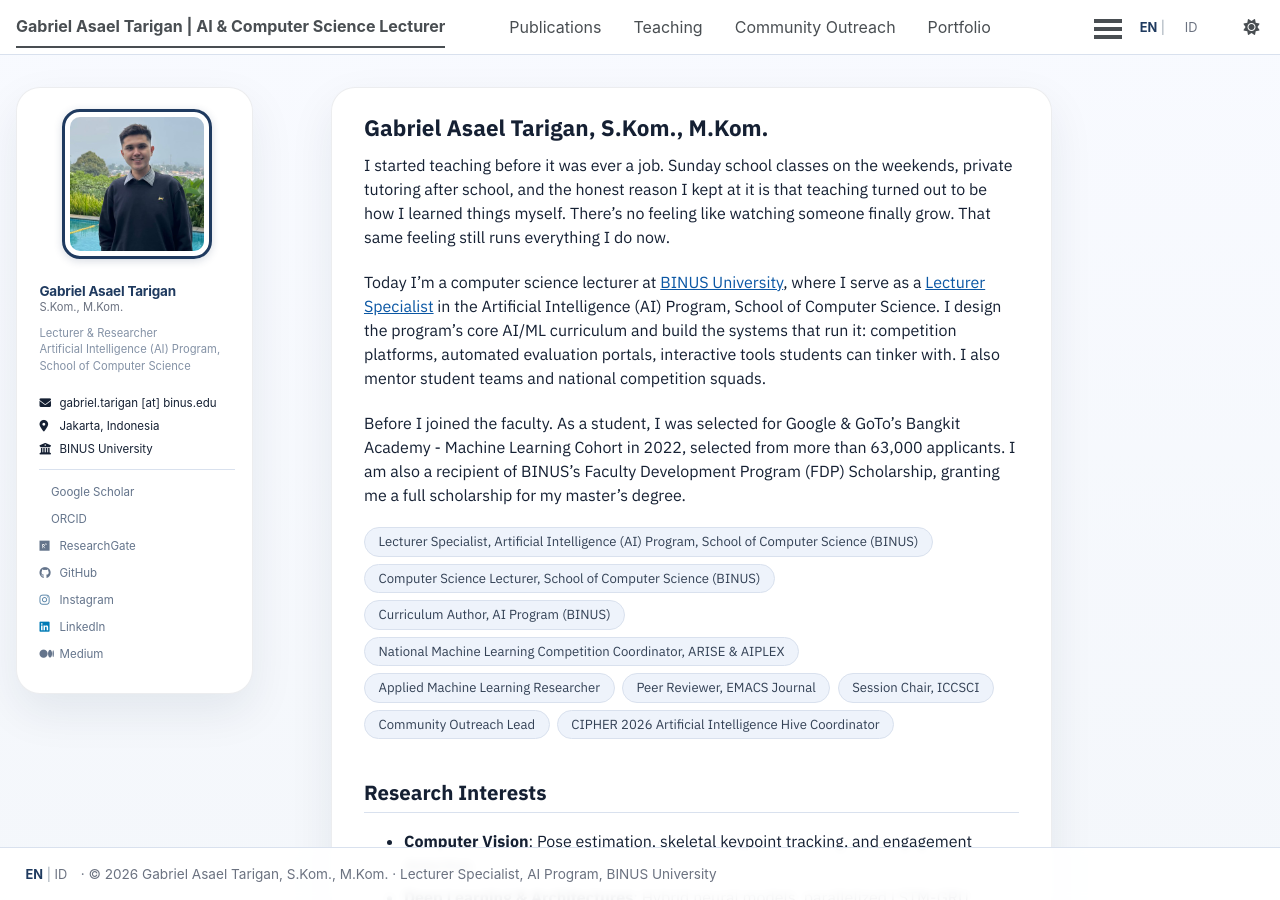
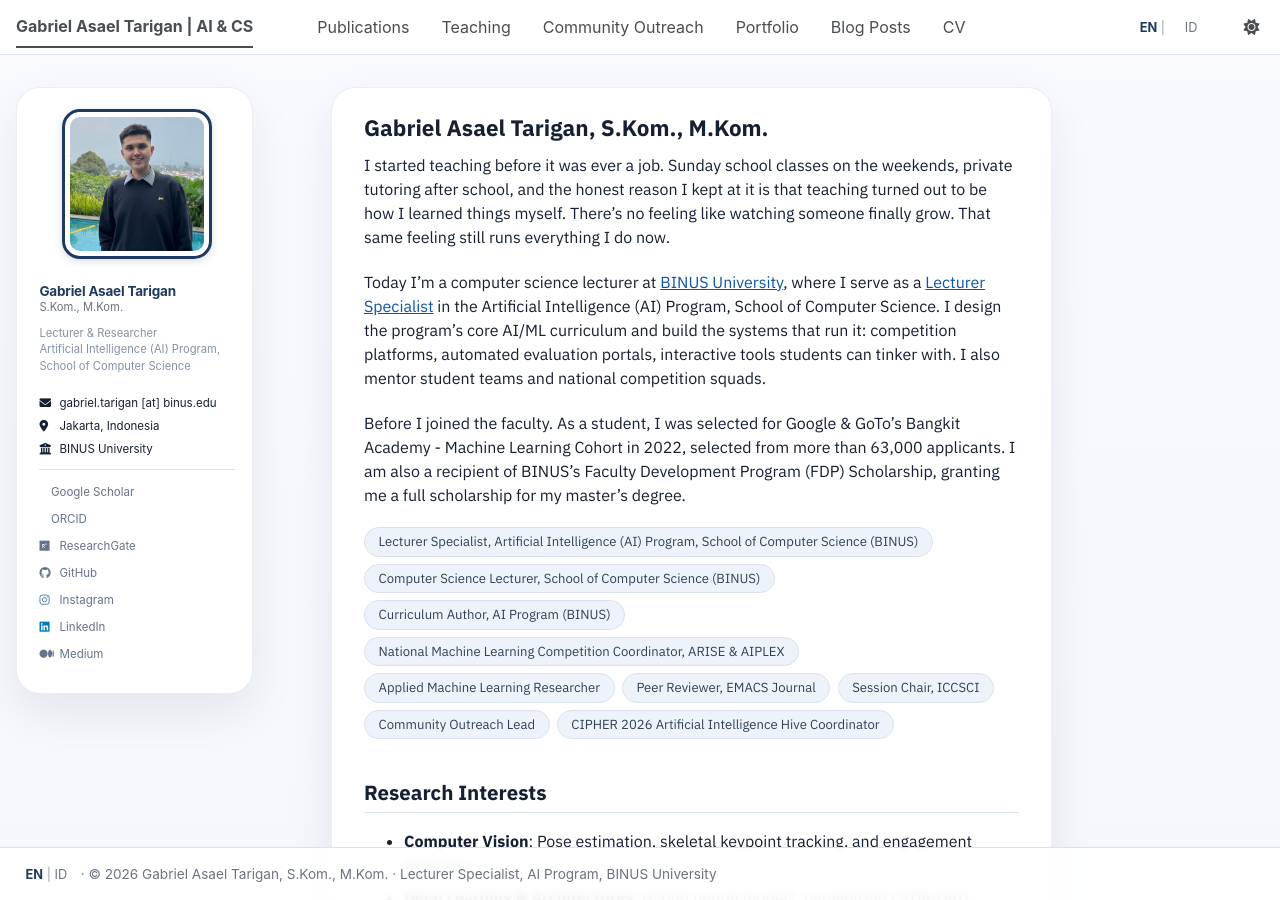
Before and after one commit to asaeltarigan/asaeltarigan.github.io, a Jekyll site: the page built from _pages/about.md, in a window 1280 px wide and 900 px high. Built offline with Jekyll 4.4.1, drawn with Linux system fonts in a browser that asks for light colours; a style sheet for code colours, icons or effects is not loaded.

Commit message:
Top bar: short 'AI & CS' in masthead, long AI & Computer Science Lecturer in page titles

```diff
--- a/_config.yml
+++ b/_config.yml
@@ -9,7 +9,8 @@
 # Basic Site Settings
 locale                   : "en-US"
 site_theme               : "default" # The available themes options are "default", "air", "sunrise", "mint", "dirt" and "contrast"
-title                    : "Gabriel Asael Tarigan | AI & Computer Science Lecturer"
+title                    : "Gabriel Asael Tarigan | Artificial Intelligence & Computer Science Lecturer"
+masthead_title           : "Gabriel Asael Tarigan | AI & CS" # short form shown in top bar only
 title_separator          : "-"
 name                     : &name "Gabriel Asael Tarigan"
 description              : &description "Gabriel Asael Tarigan - Lecturer & Researcher in the Artificial Intelligence (AI) Program, School of Computer Science at BINUS University, Jakarta. A computer science lecturer working on applied ML: time-series forecasting, ML systems, MLOps, and the AI curriculum he designed and built."
--- a/_includes/masthead.html
+++ b/_includes/masthead.html
@@ -5,7 +5,7 @@
       <nav id="site-nav" class="greedy-nav">
         <ul class="visible-links">
           <li class="masthead__menu-item masthead__menu-item--lg persist {% if page.url == '/' or page.url == '/index.html' %}selected{% endif %}">
-            <a href="{{ base_path }}/">{{ site.title }}</a>
+            <a href="{{ base_path }}/">{{ site.masthead_title | default: site.title }}</a>
           </li>
           {% for link in site.data.navigation.main %}
             {% if link.url contains 'http' %}
```
Also changed, not shown: _pages/about.md (+1 -1 lines).
